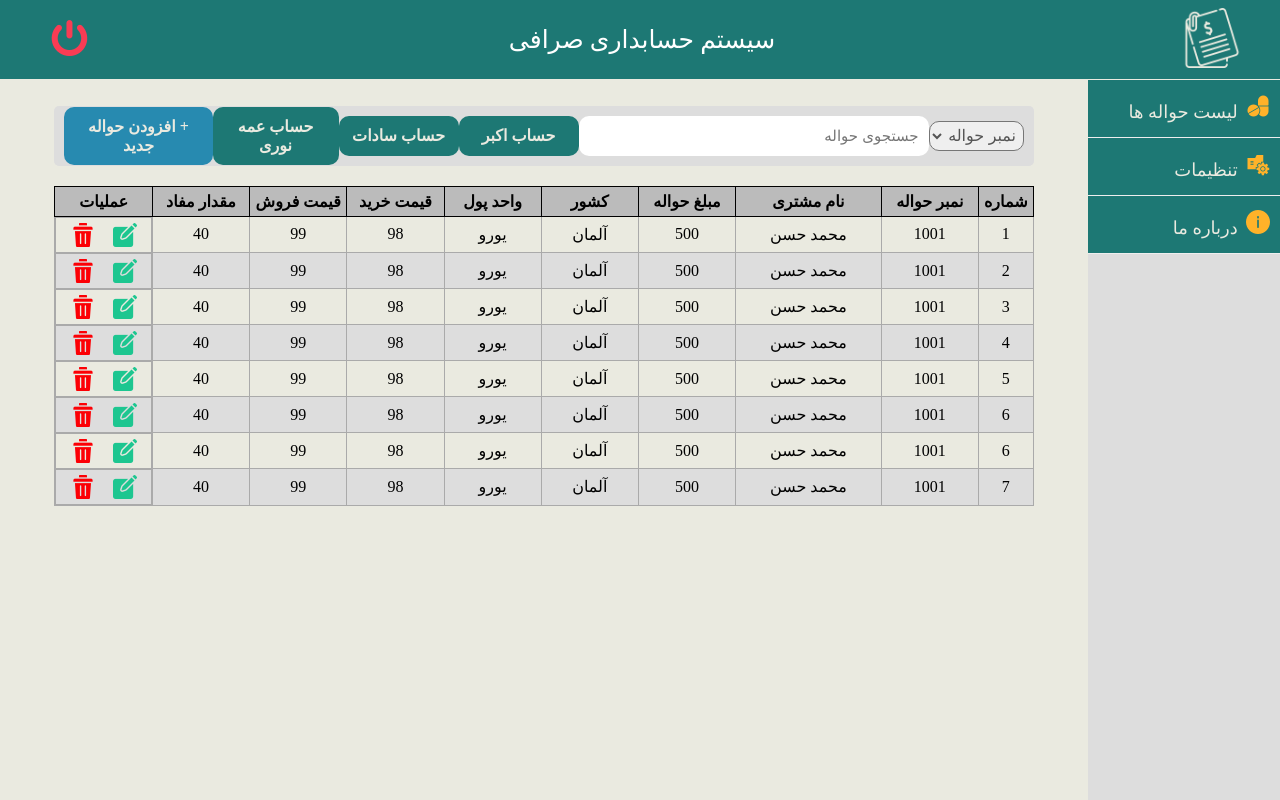
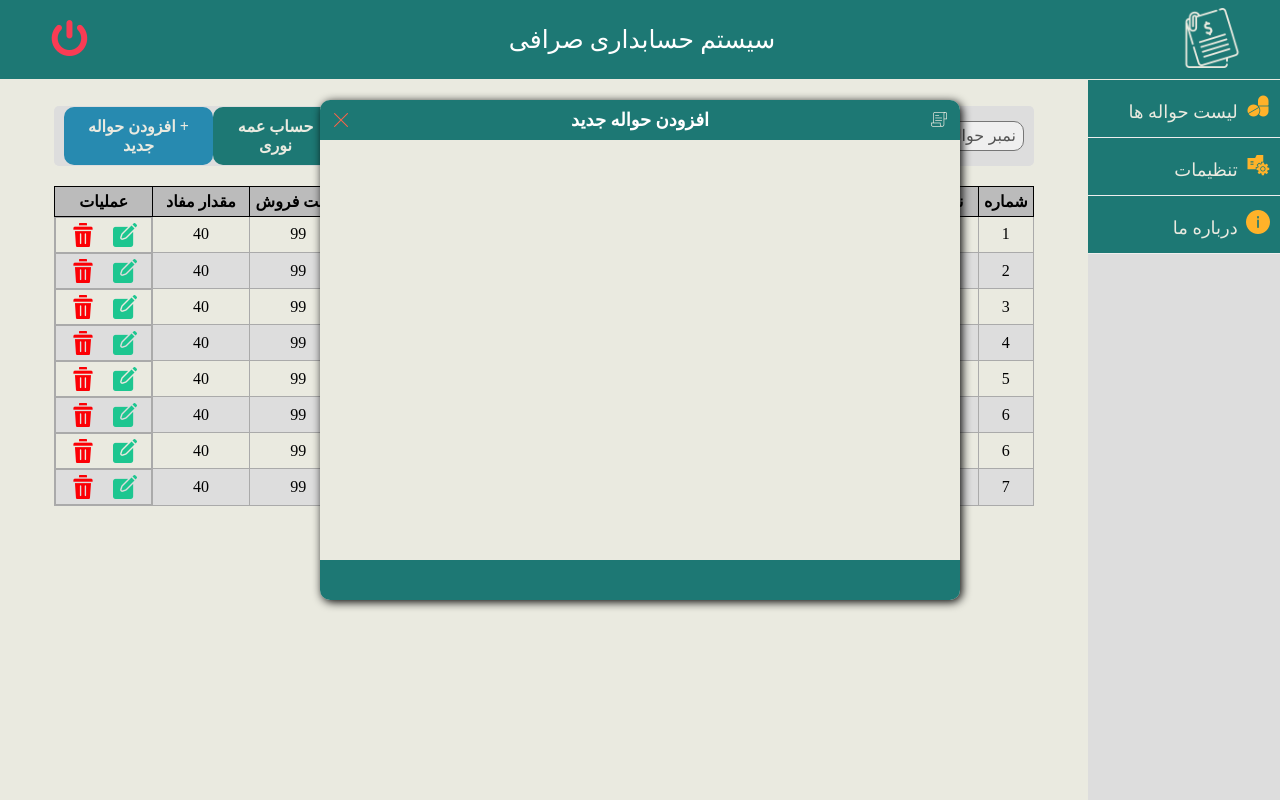
Before and after one commit to RezaHabibi1001/ExchangeFront, a React (Create React App) app: page /drugs in a window 1280 px wide. Built offline with nearby package versions, Linux system fonts and the light colour scheme.

Commit message:
the add page finalized

```diff
--- a/src/Components/Drugs/Drugs.jsx
+++ b/src/Components/Drugs/Drugs.jsx
@@ -10,6 +10,20 @@ export function Drugs() {
     <div className="container">
       <Header />
       <SideBar />
+      <div className="addDrug-content">
+        <div className="addDrug-header">
+          <img src="close.png" alt="close" />
+          <span>افزودن حواله جدید</span>
+          <img
+            src="bills.png"
+            alt="logo"
+            styles={{ width: "50px", height: "50px" }}
+          />
+        </div>
+        <div className="addDrug-body"></div>
+        <div className="addDrug-footer"></div>
+      </div>
+
       <div className="content">
         <div className="drugs-container">
           <div className="drugs-header">
--- a/src/Styles/Drugs/Drugs.css
+++ b/src/Styles/Drugs/Drugs.css
@@ -99,3 +99,47 @@ tfoot tr td:last-child {
   flex-direction: row;
   justify-content: space-around;
 }
+
+.addDrug-content {
+  position: absolute;
+  top: 100px;
+  left: 25%;
+  width: 50%;
+  height: 500px;
+  margin: 0 auto;
+  background-color: var(--color-fourth);
+  display: flex;
+  flex-direction: column;
+  justify-content: space-between;
+  z-index: 2;
+  border-radius: 10px;
+}
+.addDrug-header,
+.addDrug-footer {
+  width: 100%;
+  height: 40px;
+  background-color: var(--color-mashi);
+}
+.addDrug-header {
+  display: flex;
+  flex-direction: row;
+  justify-content: space-between;
+  align-items: center;
+  padding: 2%;
+  border-top-left-radius: 10px;
+  border-top-right-radius: 10px;
+}
+.addDrug-footer {
+  border-bottom-left-radius: 10px;
+  border-bottom-right-radius: 10px;
+}
+.addDrug-header span {
+  font-weight: 500;
+  color: #fff;
+  font-weight: bold;
+}
+/* this is temporary logo design */
+.addDrug-header img {
+  width: 16px;
+  height: 16px;
+}
```
